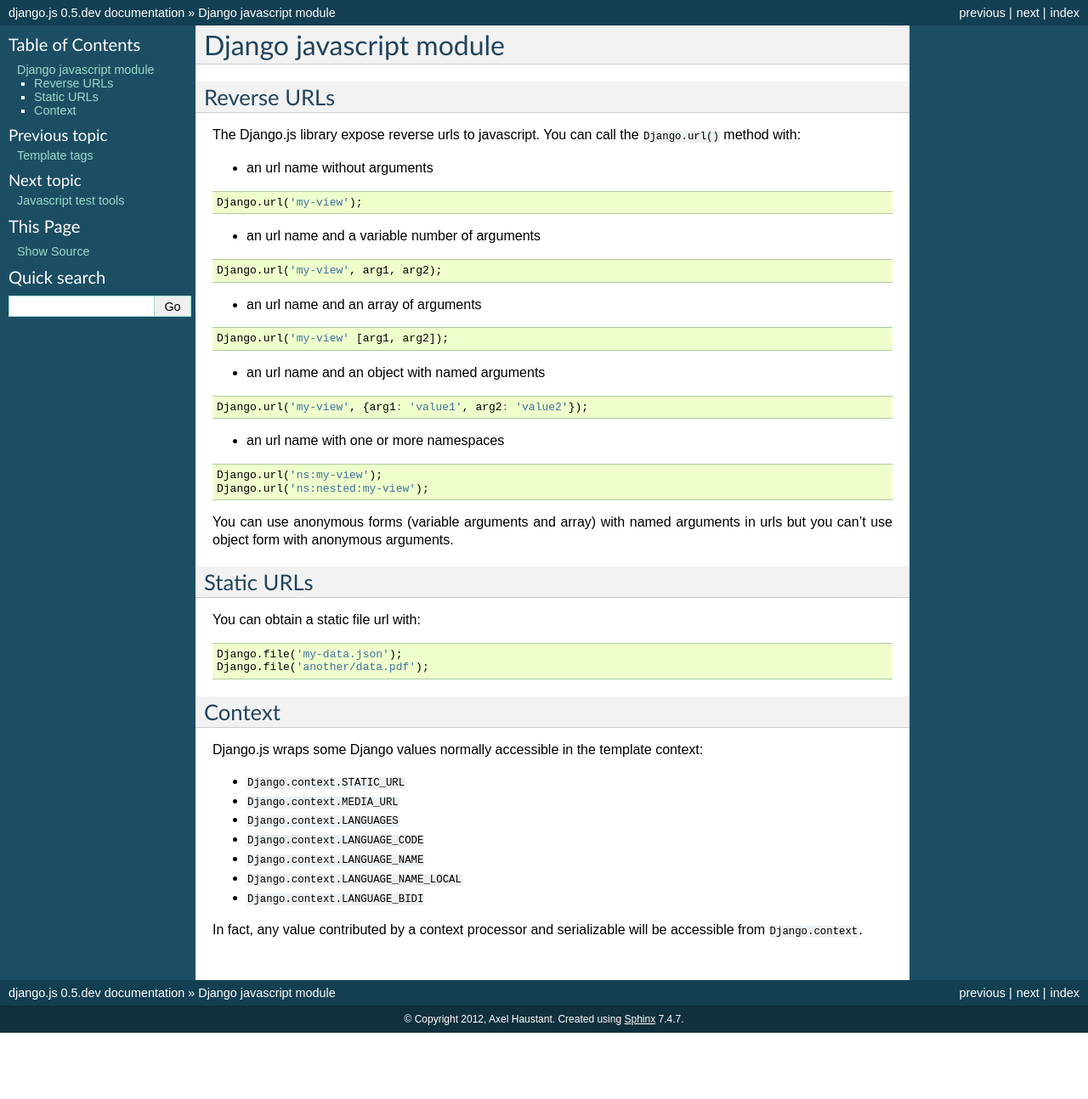
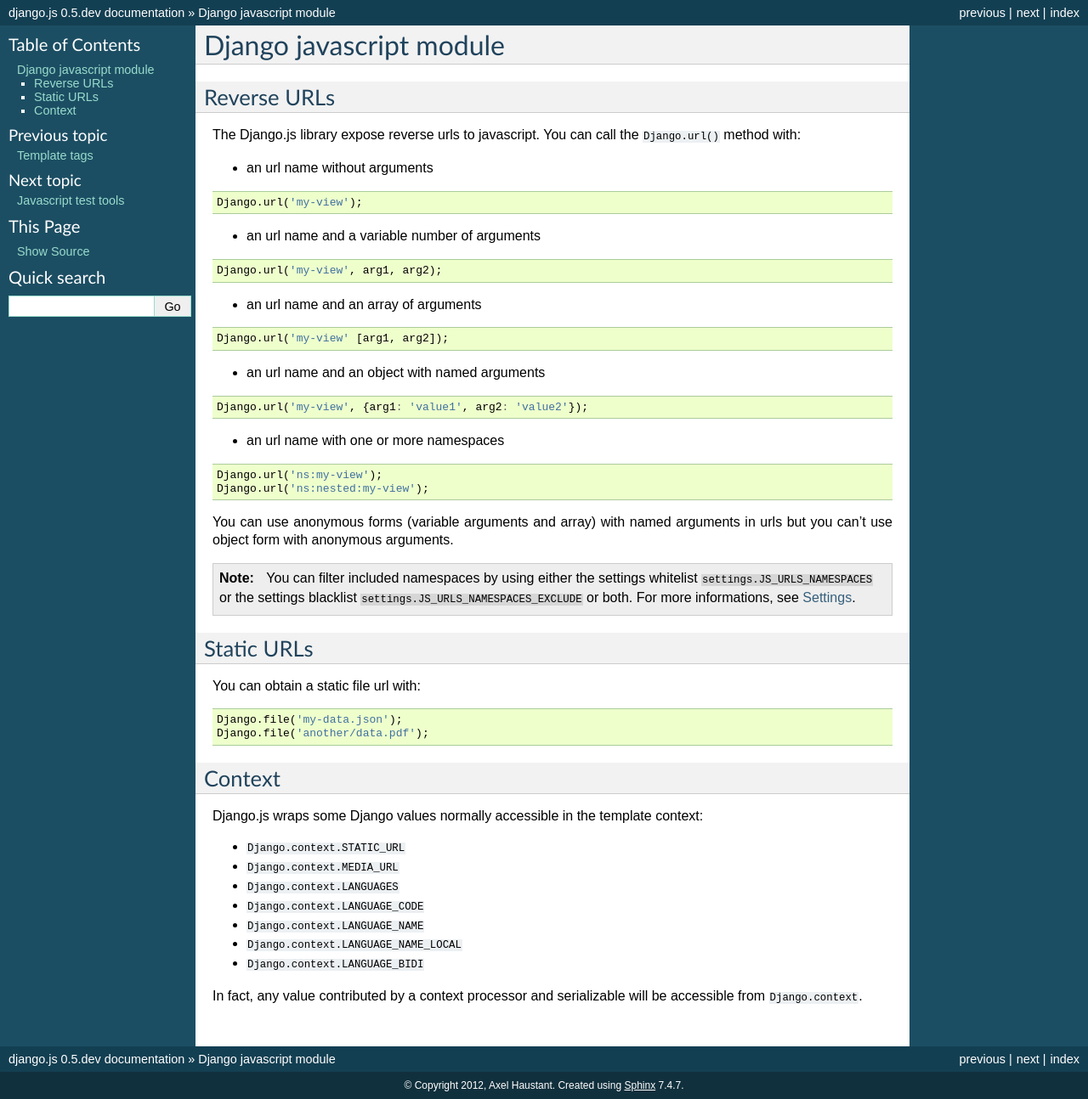
Before and after one commit to noirbizarre/django.js, a Sphinx documentation site: the page built from doc/djangojs.rst, in a window 1280 px wide. Shown: the whole page at 85% size. Built offline with Sphinx 7.4.7, drawn with Linux system fonts in a browser that asks for light colours; before the commit the page ends 1216 px from its top, so only the background shows below that.

Commit message:
Added settings documentation

```diff
--- a/doc/djangojs.rst
+++ b/doc/djangojs.rst
@@ -40,6 +40,11 @@ You can call the ``Django.url()`` method with:
 
 You can use anonymous forms (variable arguments and array) with named arguments in urls but you can't use object form with anonymous arguments.
 
+.. note::
+
+    You can filter included namespaces by using either the settings whitelist ``settings.JS_URLS_NAMESPACES`` or the settings blacklist ``settings.JS_URLS_NAMESPACES_EXCLUDE`` or both.
+    For more informations, see :doc:`settings`.
+
 
 Static URLs
 -----------
--- a/doc/templatetags.rst
+++ b/doc/templatetags.rst
@@ -71,6 +71,11 @@ When the ``{% django_js %}`` template tag is included in a page, it automaticall
    - ``interpolate()``
 
 You can disable this feature by setting the ``i18n`` keyword parameter to ``false``.
+
+.. note::
+
+    You can filter included apps by using either the settings whitelist ``settings.JS_I18N`` or the settings blacklist ``settings.JS_I18N_EXCLUDE`` or both.
+    For more informations, see :doc:`settings`.
 
 jQuery Ajax CSRF
 ****************
```
Also changed, not shown: CHANGELOG.rst (+13 -9 lines), doc/index.rst (+8 -7 lines), doc/settings.rst (added, +29 -0 lines).
